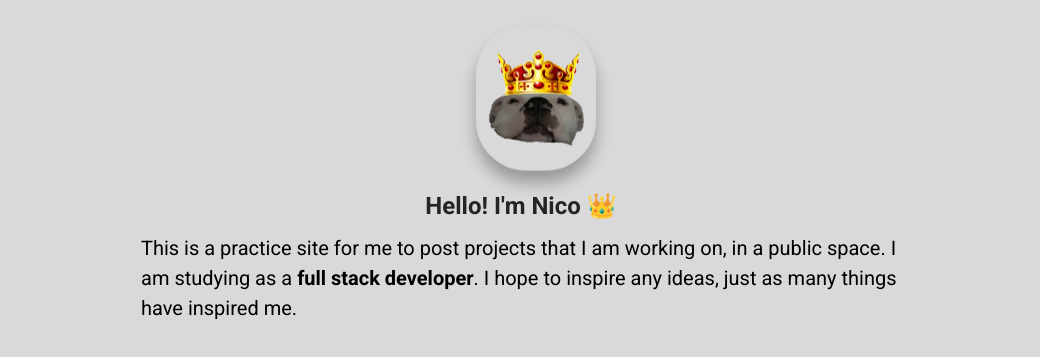
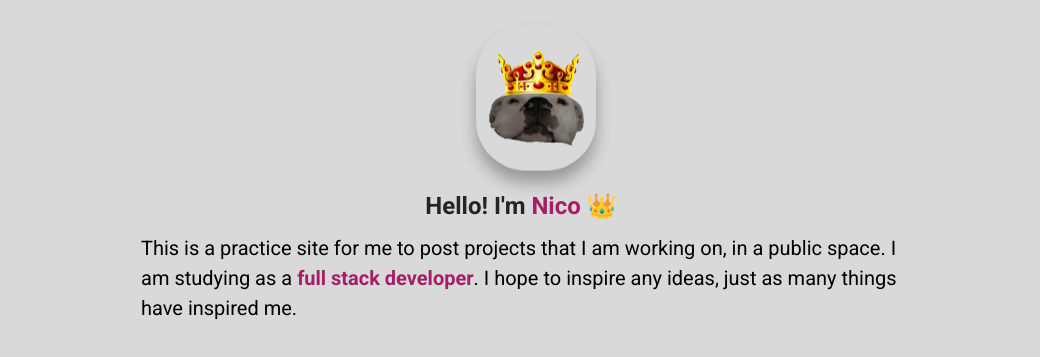
Before and after one commit to NicoChava/eportfoliopractice, a plain HTML site: page index.html in a window 1280 px wide. Shown: the part 91-448 px from the top of the page, without its empty margins (119-1159 px from the left). Drawn offline with nearby package versions, Linux system fonts and the light colour scheme.

Commit message:
Added pink text class into css

```diff
--- a/styles.css
+++ b/styles.css
@@ -39,6 +39,10 @@ p {
 
 li {
     list-style-type: none;
+}
+
+.text--pink {
+    color: #a41f66;
 }
 
 .flex {
```
